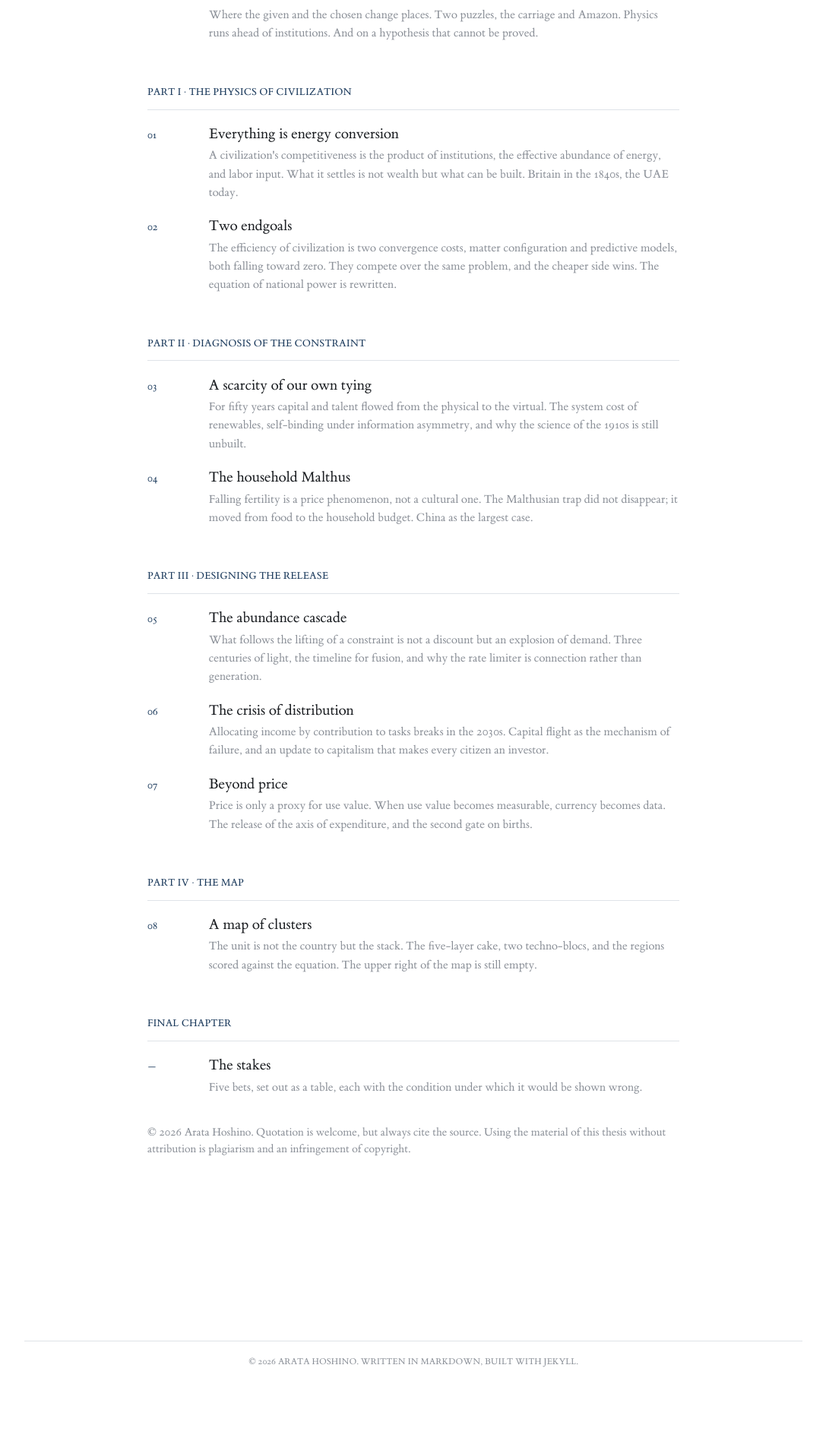
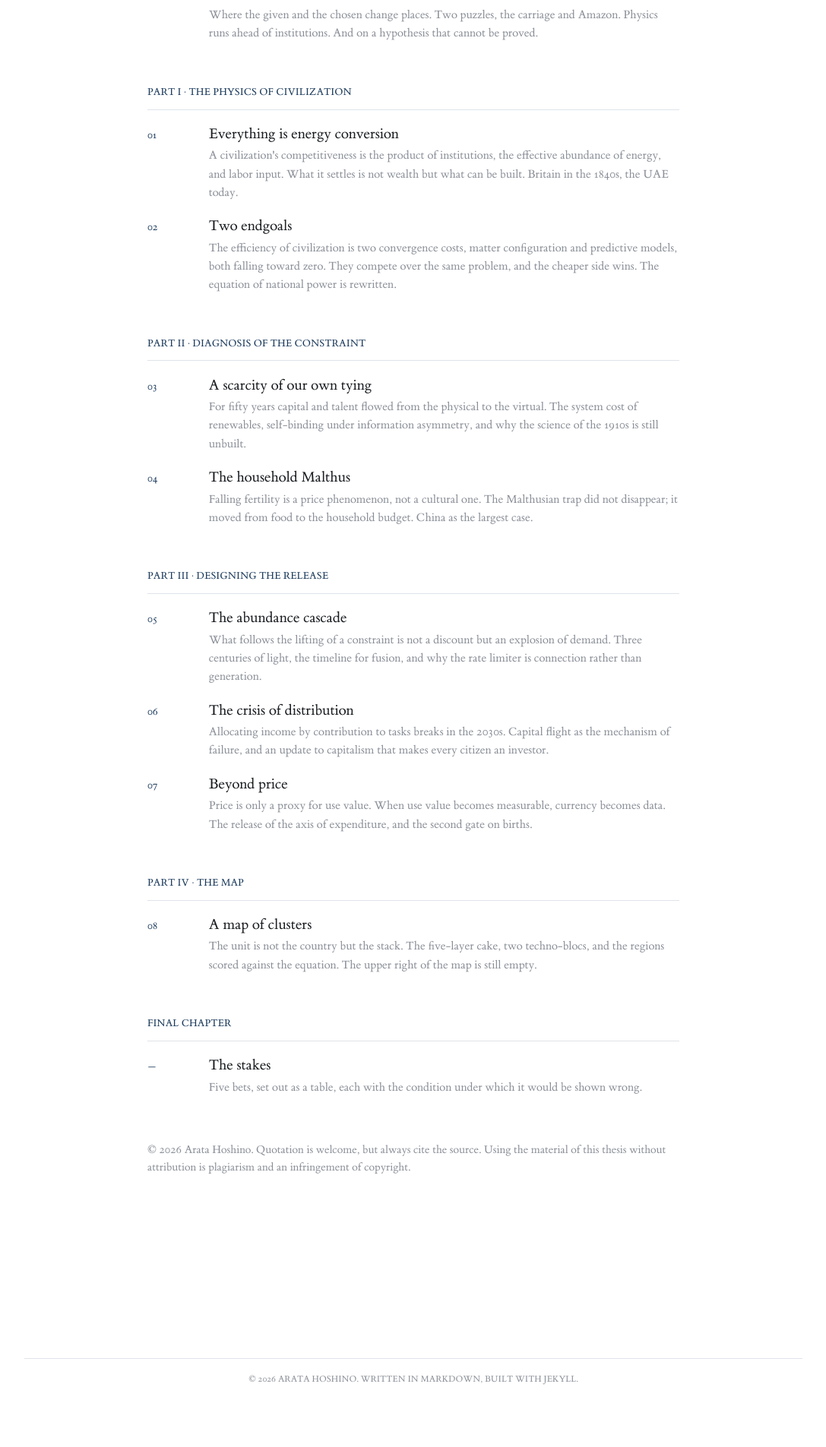
Before and after one commit to arata-hoshino/arata-hoshino.github.io, a Jekyll site: the page built from index.md, in a window 1280 px wide. Shown: the part 2054-3959 px from the top of the page at 76% size, without its empty margins (96-1183 px from the left). Built offline with Jekyll 4.4.1, drawn with Linux system fonts in a browser that asks for light colours; before the commit the page ends 3935 px from its top, so only the background shows below that.

Commit message:
Stand the closing notice further off the contents
It takes the same 59.5px the title page's other breaks use, in place of
the 36px it had.

Co-Authored-By: Claude Opus 5 <noreply@anthropic.com>

```diff
--- a/assets/css/style.css
+++ b/assets/css/style.css
@@ -702,8 +702,9 @@ main {
    may be quoted.                                                       */
 
 .endnote {
-  /* the contents already closes on a rule, so this one sets none */
-  margin: clamp(1.5rem, 3.5vw, 2.25rem) 0 0;
+  /* the contents already closes on a rule, so this one sets none; the
+     notice stands off it by the measure the title page's breaks use */
+  margin: 3.72rem 0 0;
   color: var(--muted);
   font-size: 0.88em;
 }
```
